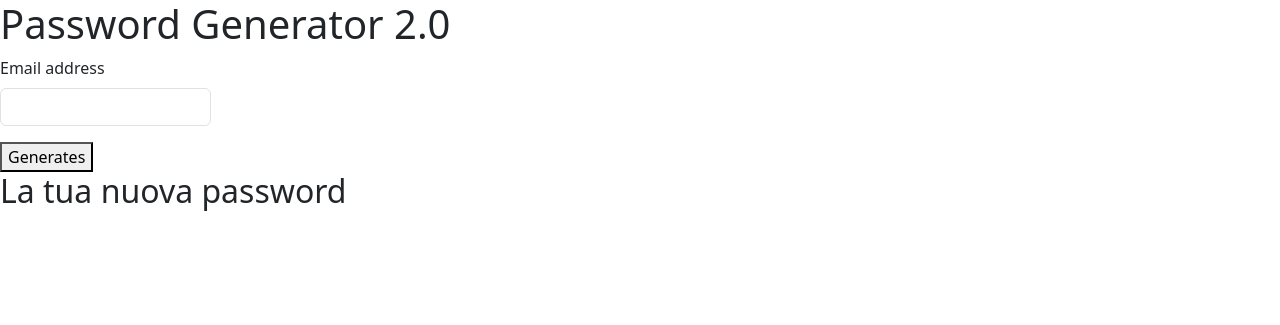
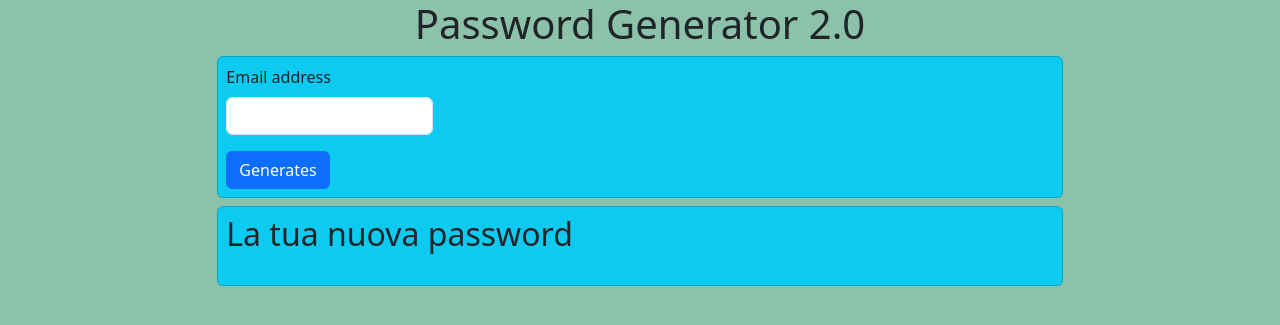
Before and after one commit to Al-Giovinetti/php-strong-password-generator, a PHP site: page / in a window 1280 px wide. Shown: the top 325 px of the page. Run offline with PHP 8.4, Linux system fonts and the light colour scheme.

Commit message:
Style con bootstrap

```diff
--- a/index.php
+++ b/index.php
@@ -1,6 +1,5 @@
 <?php
     include_once __DIR__ . "/utilities/function.php";
-
 
     $passwordLength = null;
     if(!empty($_GET["passwordLength"])){
@@ -17,22 +16,22 @@
     <title>Password Generator</title>
     <link rel="stylesheet" href="https://cdn.jsdelivr.net/npm/bootstrap@5.3.0/dist/css/bootstrap.min.css">
 </head>
-<body>
-    <h1>Password Generator 2.0</h1>
+<body class="bg-success bg-opacity-50">
+    <h1 class="text-center">Password Generator 2.0</h1>
     <div class="row">
-        <div class="col-8">
-            <form action="./index.php" methods="get">
+        <div class="col-8 mx-auto">
+            <form action="./index.php" methods="get" class="card d-md-block p-2 mb-2 bg-info">
                 <div class="mb-3">
                     <label for="passwordLenght" class="form-label">Email address</label>
                     <input type="number" class="form-control w-25" id="passwordLenght" name="passwordLength">
                 </div>
-                <button type="submit">
+                <button type="submit" class="btn btn-primary">
                     Generates
                 </button>
             </form>
-            <div class="output">
+            <div class="output card p-2 bg-info">
                 <h2>La tua nuova password</h2>
-                <?php echo generateRandomPassword($passwordLength)?>
+                <p> <strong> <?php echo generateRandomPassword($passwordLength)?> </strong> </p>
             </div>
 
         </div>
```
